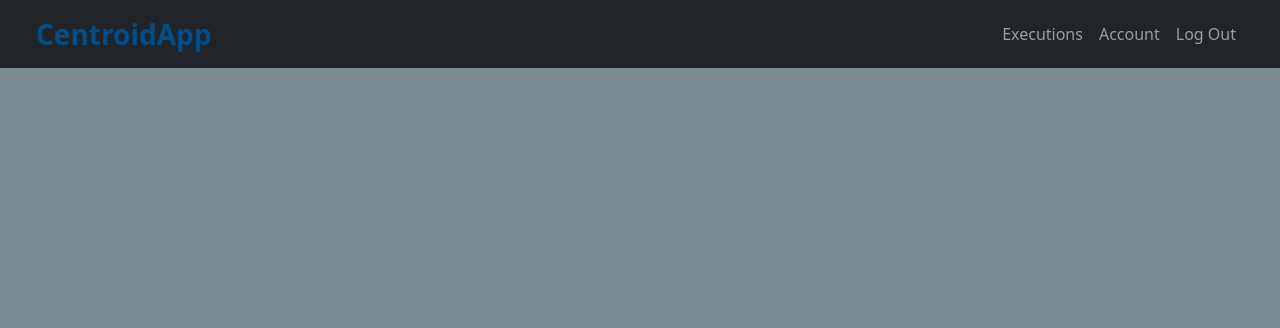
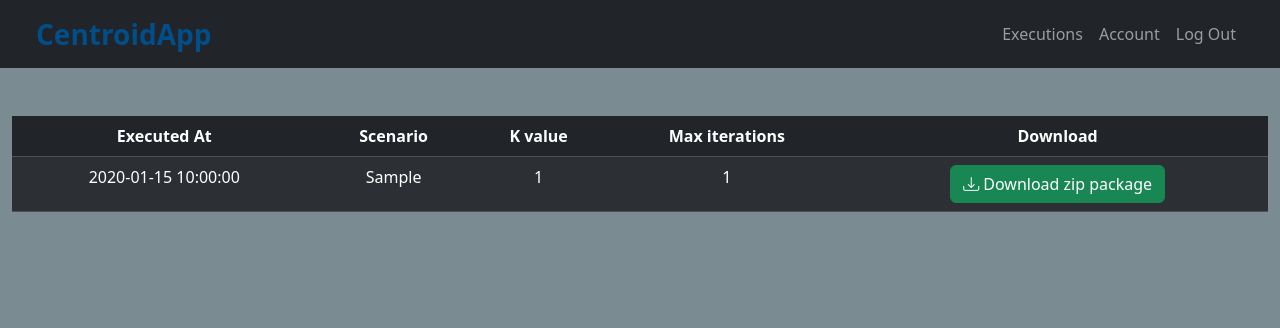
Before and after one commit to isaqueaccarini/centroidapp-webapp, a Flask app: page /executions in a window 1280 px wide. Shown: the top 328 px of the page. Run offline with Flask 3, Linux system fonts and the light colour scheme; the visitor is signed in with stand-in values (Sample User, id 1); tables that the repository leaves empty hold one stand-in row (values such as "Sample post").

Commit message:
feat: finished executions.html, implemented executions history with downloads (only logged in)

```diff
--- a/app.py
+++ b/app.py
@@ -2,7 +2,7 @@ import os
 import base64
 import io
 import zipfile
-from flask import Flask,redirect, render_template, request, session, send_from_directory, jsonify
+from flask import Flask, redirect, render_template, request, session, send_from_directory, jsonify, send_file
 from flask_session import Session
 from werkzeug.security import check_password_hash, generate_password_hash
 
@@ -124,7 +124,31 @@ def exec_kmeans():
 @app.route("/executions")
 @login_required
 def executions():
-    return render_template("executions.html")
+    user_in_session = session.get("user_id")
+
+    executions = sqlexecute("SELECT * FROM executions WHERE user_id = ? ORDER BY executed_at DESC", user_in_session)
+
+    return render_template("executions.html", executions=executions)
+
+
+@app.route("/download/<int:exec_id>")
+@login_required
+def download(exec_id):
+    user_in_session = session.get("user_id")
+
+    rows = sqlexecute("SELECT exec_zip FROM executions WHERE id = ? AND user_id = ?", exec_id, user_in_session)
+
+    if len(rows) != 1:
+        return httperror("Download not authorized", 403)
+
+    exec_zip = rows[0]["exec_zip"]
+
+    return send_file(
+        io.BytesIO(exec_zip),
+        mimetype="application/zip",
+        as_attachment=True,
+        download_name=f"kmeans_package.zip"
+    )
 
 
 @app.route("/account", methods=["GET", "POST"])
--- a/templates/executions.html
+++ b/templates/executions.html
@@ -1,9 +1,36 @@
 {% extends "layout.html" %}
 
 {% block title %}
-    Executions
+Executions
 {% endblock %}
 
 {% block main %}
-
+<div class="table-responsive">
+    <table class="table table-dark table-striped container-xxl">
+        <thead>
+            <tr>
+                <th>Executed At</th>
+                <th>Scenario</th>
+                <th>K value</th>
+                <th>Max iterations</th>
+                <th>Download</th>
+            </tr>
+        </thead>
+        <tbody>
+            {% for exe in executions %}
+            <tr>
+                <td>{{ exe["executed_at"] }}</td>
+                <td>{{ exe["scenario"] }}</td>
+                <td>{{ exe["k_value"] }}</td>
+                <td>{{ exe["max_iter"] }}</td>
+                <td>
+                    <a href="/download/{{ exe['id'] }}" id="btn-download-zip" class="btn btn-success">
+                        <i class="bi bi-download"></i><span class="d-none d-sm-inline"> Download zip package</span>
+                    </a>
+                </td>
+            </tr>
+            {% endfor %}
+        </tbody>
+    </table>
+</div>
 {% endblock %}
```
